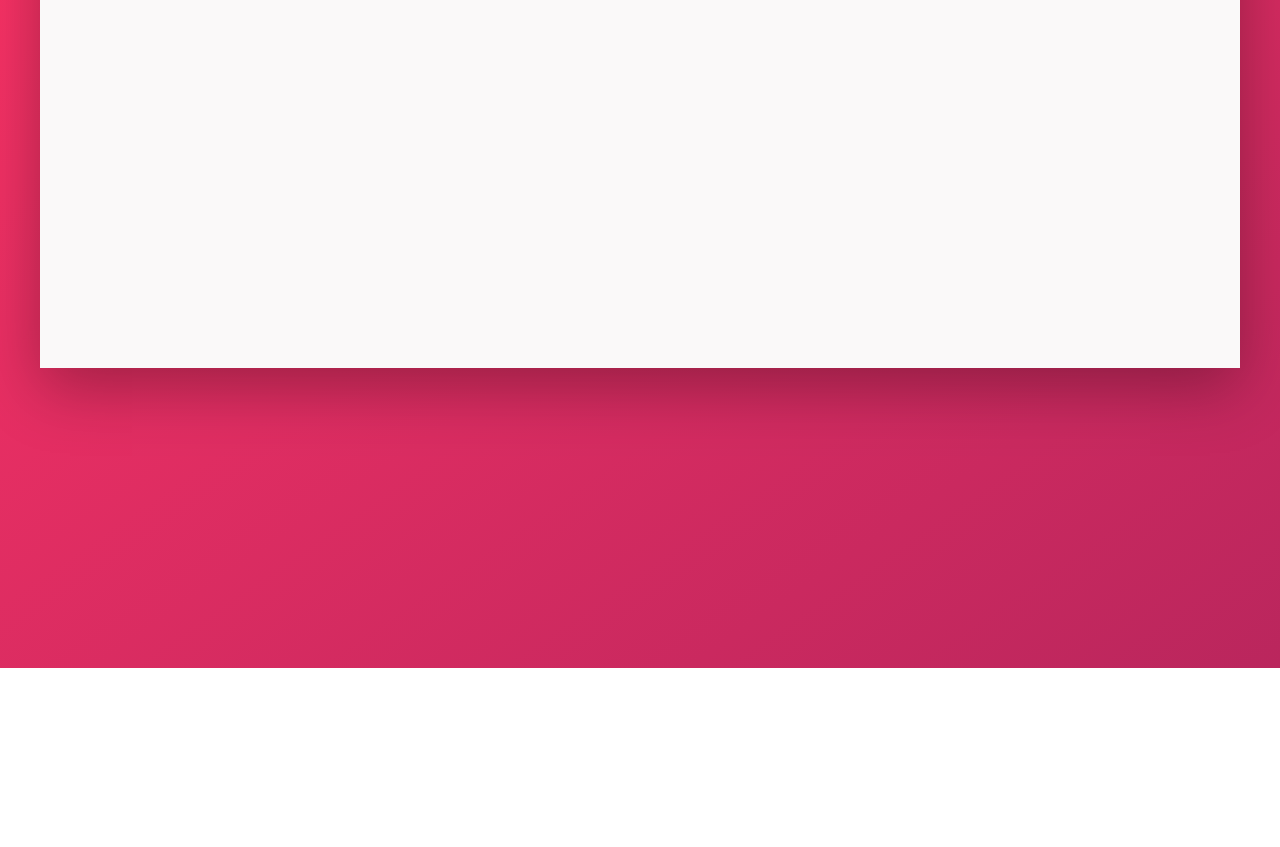
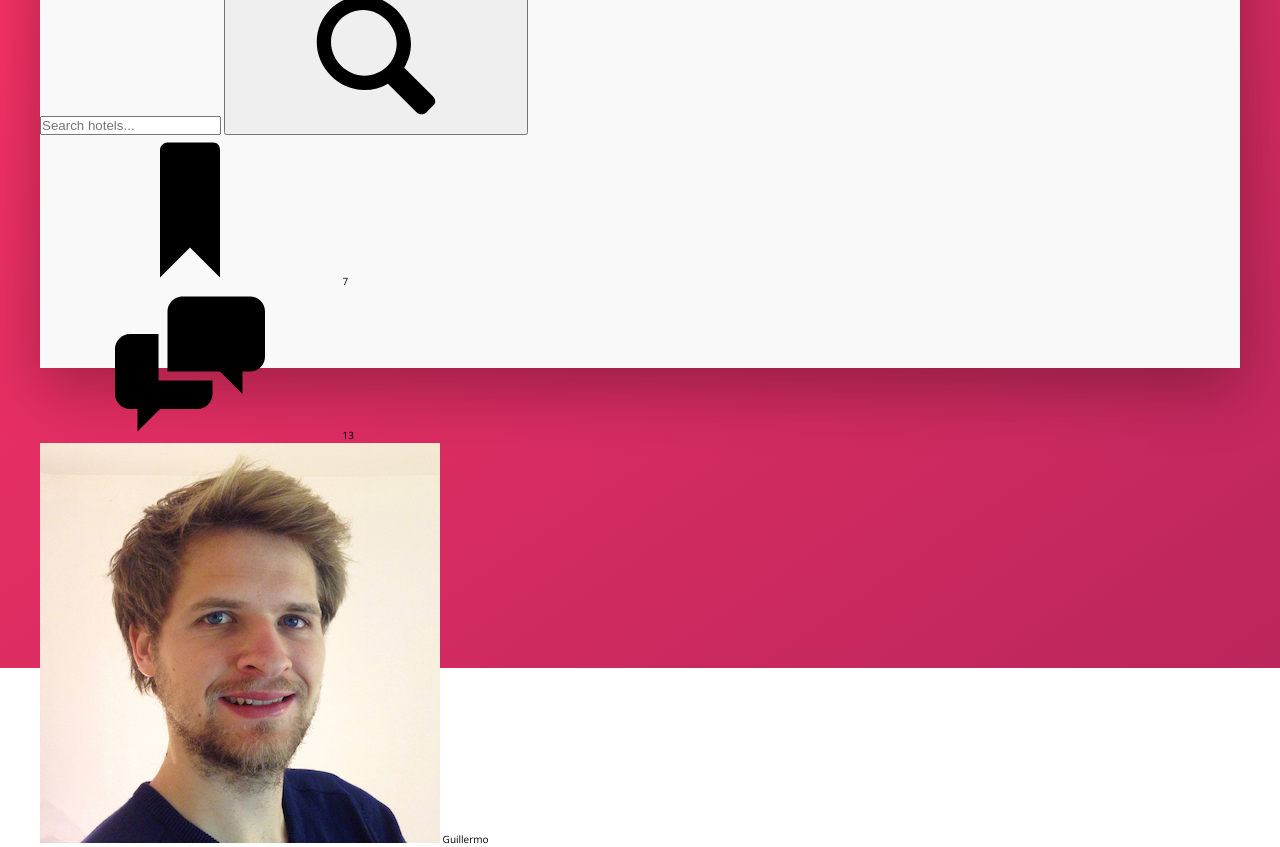
Before and after one commit to guillermoriv/trillo-project, a website: page index.html in a window 1280 px wide. Shown: the part 212-1059 px from the top of the page. Before the commit the page ends 880 px from the top, so only its background shows below. Drawn offline with nearby package versions, Linux system fonts and the light colour scheme.

Commit message:
Adding the html for the user nav

```diff
--- a/index.html
+++ b/index.html
@@ -17,9 +17,29 @@
                 <form action="#" class="search">
                     <input type="text" class="search__input" placeholder="Search hotels...">
                     <button class="search__input">
-
+                        <svg class="search__icon">
+                            <use xlink:href="img/sprite.svg#icon-magnifying-glass"></use>
+                        </svg>
                     </button>
                 </form>
+                <nav class="user-nav">
+                    <div class="user-nav__icon-box">
+                        <svg class="user-nav__icon">
+                            <use xlink:href="img/sprite.svg#icon-bookmark"></use>
+                        </svg>
+                        <span class="user-nav__notification">7</span>
+                    </div>
+                    <div class="user-nav__icon-box">
+                        <svg class="user-nav__icon">
+                            <use xlink:href="img/sprite.svg#icon-chat"></use>
+                        </svg>
+                        <span class="user-nav__notification">13</span>
+                    </div>
+                    <div class="user-nav__user">
+                        <img src="img/user.jpg" alt="user photo" class="user-nav__user-photo">
+                        <span class="user-nav__user-name">Guillermo</span>
+                    </div>
+                </nav>
             </header>
             <div class="content">
                 <nav class="sidebar">
```
